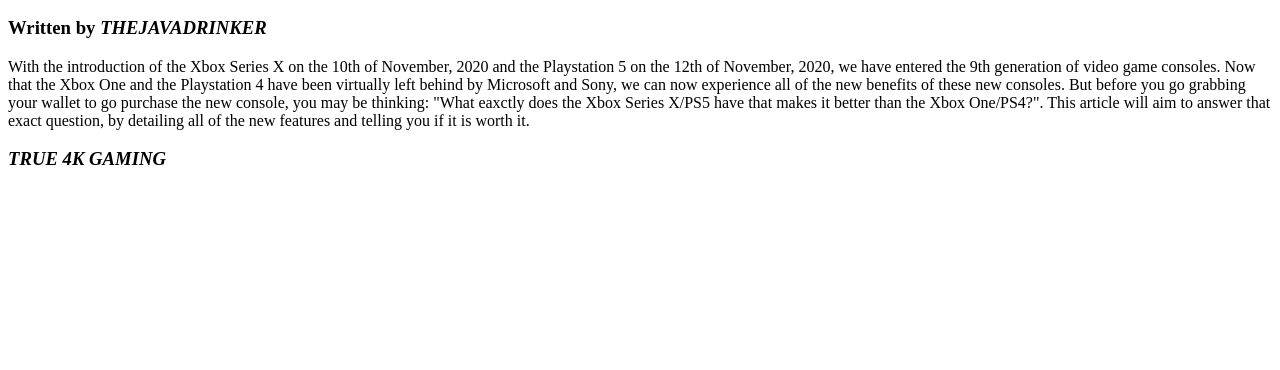
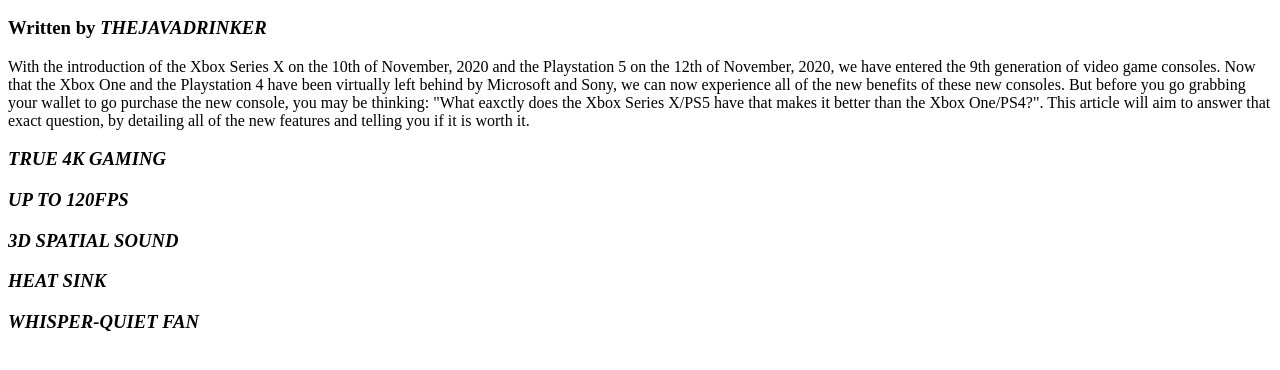
Before and after one commit to TheJavaDrinker/TheJavaDrinker.github.io, a plain HTML site: page index.html in a window 1280 px wide. Shown: the part 110-480 px from the top of the page. Drawn offline with Linux system fonts and the light colour scheme; a script that the page names is missing.

Commit message:
Added the features of the Xbox Series X.

```diff
--- a/index.html
+++ b/index.html
@@ -11,5 +11,9 @@
         <h3>Written by <i>THEJAVADRINKER</i></h3>
         <p>With the introduction of the Xbox Series X on the 10th of November, 2020 and the Playstation 5 on the 12th of November, 2020, we have entered the 9th generation of video game consoles. Now that the Xbox One and the Playstation 4 have been virtually left behind by Microsoft and Sony, we can now experience all of the new benefits of these new consoles. But before you go grabbing your wallet to go purchase the new console, you may be thinking: "What eaxctly does the Xbox Series X/PS5 have that makes it better than the Xbox One/PS4?". This article will aim to answer that exact question, by detailing all of the new features and telling you if it is worth it.</p>
         <h3><i>TRUE 4K GAMING</i></h3>
+        <h3><i>UP TO 120FPS</i></h3>
+        <h3><i>3D SPATIAL SOUND</i></h3>
+        <h3><i>HEAT SINK</i></h3>
+        <h3><i>WHISPER-QUIET FAN</i></h3>
     </body>
 </html>
```
